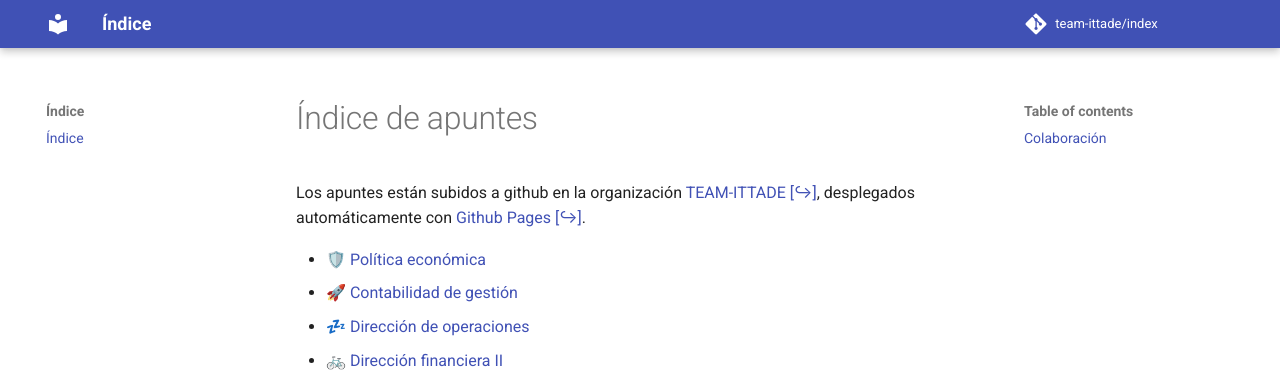
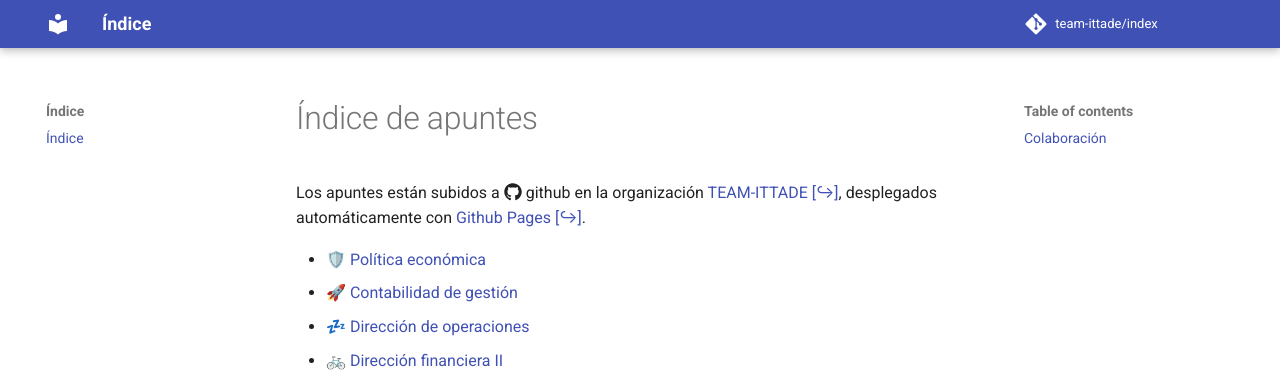
Before and after one commit to team-ittade/team-ittade.github.io, an MkDocs documentation site: the page built from docs/index.md, in a window 1280 px wide and 1170 px high. Shown: the top 373 px of the window. Built offline with MkDocs 1.6.1 and Material for MkDocs 9.7.7, drawn with Linux system fonts in a browser that asks for light colours; comment, search, counter and statistics services are not loaded; some of the changed lines change nothing that is shown.

```diff
--- a/docs/index.md
+++ b/docs/index.md
@@ -1,6 +1,6 @@
 # Índice de apuntes
 
-Los apuntes están subidos a github en la organización [TEAM-ITTADE](https://github.com/team-ittade){: .elink}, desplegados automáticamente con [Github Pages](https://pages.github.com/){: .elink}.
+Los apuntes están subidos a :fontawesome-brands-github: github en la organización [TEAM-ITTADE](https://github.com/team-ittade){: .elink}, desplegados automáticamente con [Github Pages](https://pages.github.com/){: .elink}.
 
 - [🛡️ Política económica](/pol)
 - [🚀 Contabilidad de gestión](/gest)
```
